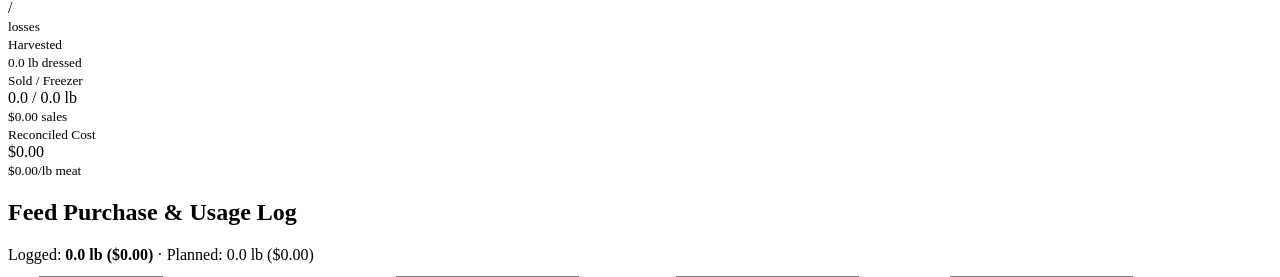
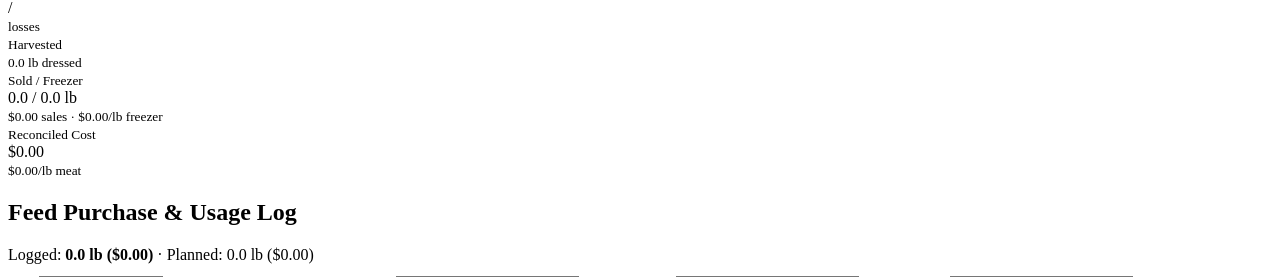
Before and after one commit to rieger07/farm-app, a Python web app: template homestead/templates/batch_detail.html in a window 1280 px wide. Shown: the part 319-596 px from the top of the page. Run offline with Jinja, Linux system fonts and the light colour scheme; the template is opened without the code that fills it, so the values that code supplies are empty.

Commit message:
Show effective $/lb freezer meat on batch KPI card

```diff
--- a/homestead/templates/batch_detail.html
+++ b/homestead/templates/batch_detail.html
@@ -41,7 +41,7 @@
 <div class="cards four">
   <div class="card"><small>Surviving / Initial</small><div class="big">{{ s.surviving_quantity }} / {{ s.initial_quantity }}</div><small>{{ s.initial_quantity - s.surviving_quantity }} losses</small></div>
   <div class="card"><small>Harvested</small><div class="big">{{ s.harvested_head }}</div><small>{{ '%.1f'|format(s.actual_dressed_lbs) }} lb dressed</small></div>
-  <div class="card"><small>Sold / Freezer</small><div class="big">{{ '%.1f'|format(s.sold_lbs) }} / {{ '%.1f'|format(s.freezer_lbs) }} lb</div><small>${{ '%.2f'|format(s.actual_sales_revenue) }} sales</small></div>
+  <div class="card"><small>Sold / Freezer</small><div class="big">{{ '%.1f'|format(s.sold_lbs) }} / {{ '%.1f'|format(s.freezer_lbs) }} lb</div><small>${{ '%.2f'|format(s.actual_sales_revenue) }} sales{% if s.effective_freezer_cost_per_lb is not none %} · {% if s.effective_freezer_cost_per_lb == 0 %}<span style="color:var(--green,#15803d);font-weight:600">$0.00/lb freezer (free!)</span>{% else %}${{ '%.2f'|format(s.effective_freezer_cost_per_lb) }}/lb freezer{% endif %}{% endif %}</small></div>
   <div class="card"><small>Reconciled Cost</small><div class="big">${{ '%.2f'|format(s.reconciled_total_cost) }}</div><small>${{ '%.2f'|format(s.reconciled_cost_per_lb_meat) }}/lb meat</small></div>
 </div>
 
```
Also changed, not shown: tests/test_farm_web.py (+2 -0 lines).
